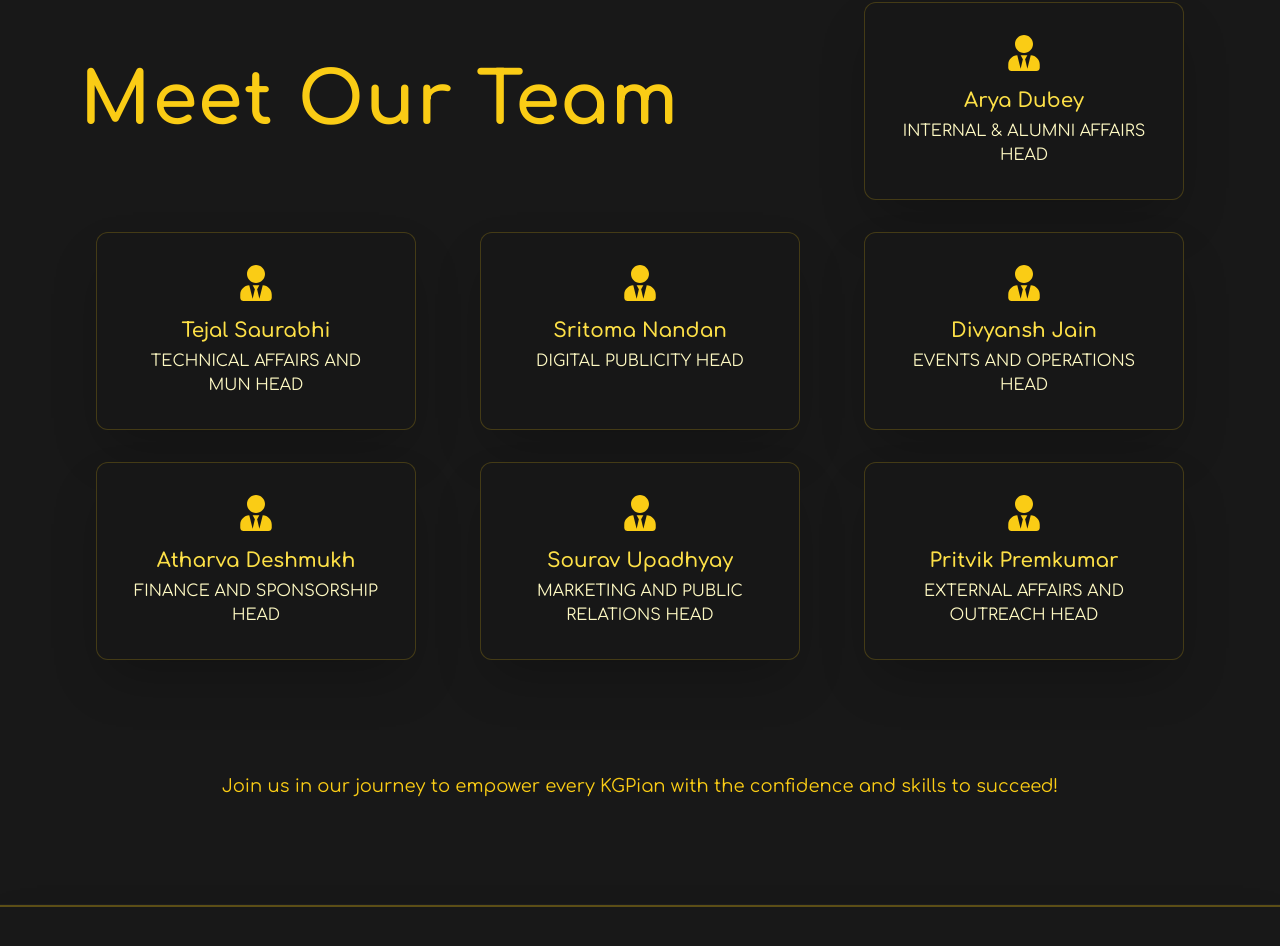
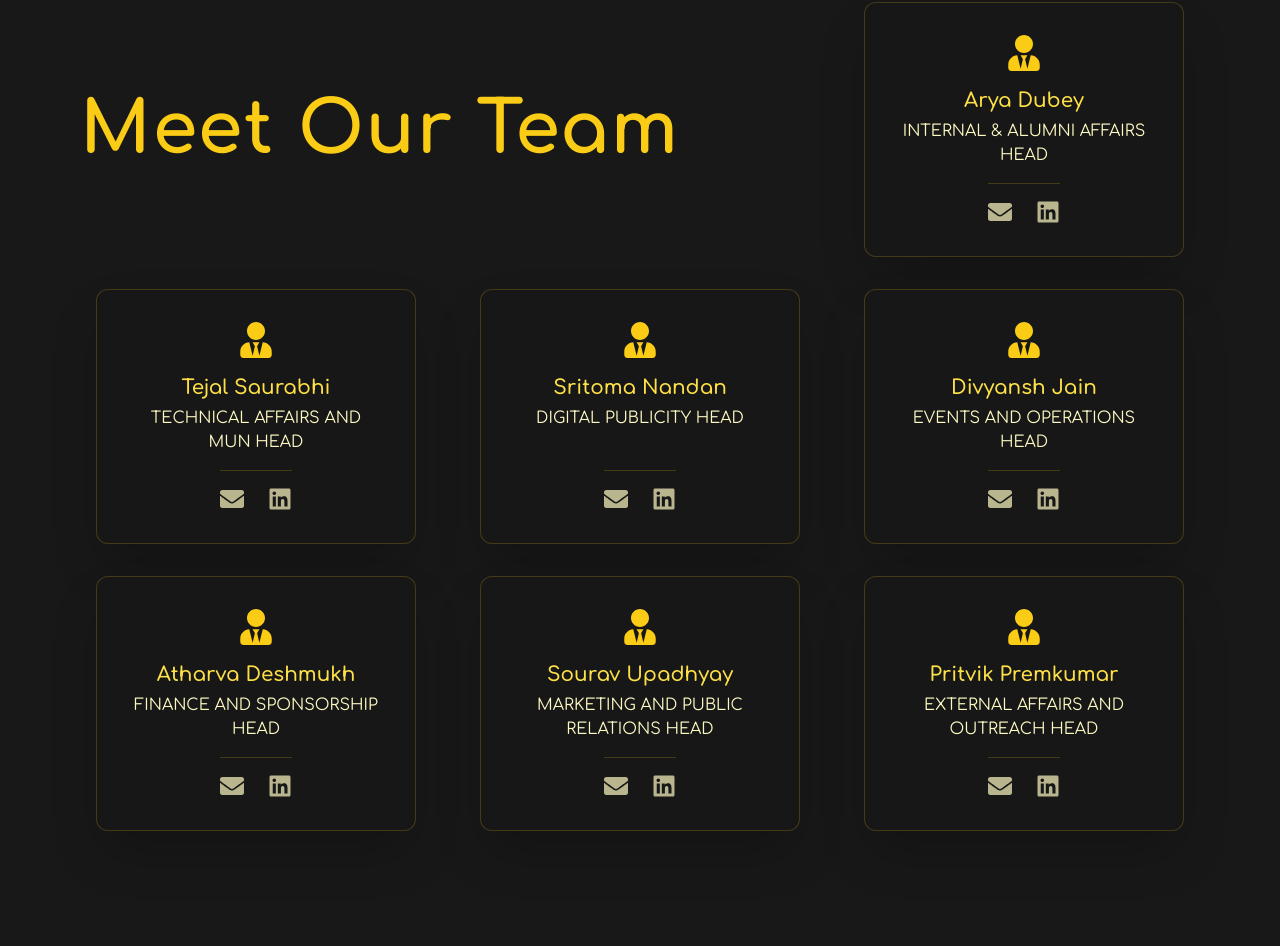
Before and after one commit to CQ-ETech/Freshers-Guide, a Next.js app: page /about-us in a window 1280 px wide. Shown: the part 2146-3092 px from the top of the page. Built offline with nearby package versions, Linux system fonts and the light colour scheme.

Commit message:
link added again

```diff
--- a/src/app/about-us/page.tsx
+++ b/src/app/about-us/page.tsx
@@ -1,7 +1,8 @@
 'use client'
 import React from 'react';
 import '../globals.css';
-import { FaUserTie, FaComments, FaClipboardCheck, FaChalkboardTeacher, FaHandshake, FaChevronDown } from 'react-icons/fa';
+// The necessary icons are already imported
+import { FaUserTie, FaComments, FaClipboardCheck, FaChalkboardTeacher, FaHandshake, FaChevronDown, FaEnvelope, FaLinkedin } from 'react-icons/fa';
 import Image from 'next/image';
 
 const communiqueEvents = [
@@ -33,15 +34,15 @@ const communiqueEvents = [
   }
 ];
 
+// ✅ FIX: Updated executiveTeam array with email and linkedin data
 const executiveTeam = [
-  // ...data remains the same
-  { name: 'Arya Dubey', role: 'INTERNAL & ALUMNI AFFAIRS HEAD' },
-  { name: 'Tejal Saurabhi', role: 'TECHNICAL AFFAIRS AND MUN HEAD' },
-  { name: 'Sritoma Nandan', role: 'DIGITAL PUBLICITY HEAD' },
-  { name: 'Divyansh Jain', role: 'EVENTS AND OPERATIONS HEAD' },
-  { name: 'Atharva Deshmukh', role: 'FINANCE AND SPONSORSHIP HEAD' },
-  { name: 'Sourav Upadhyay', role: 'MARKETING AND PUBLIC RELATIONS HEAD' },
-  { name: 'Pritvik Premkumar', role: 'EXTERNAL AFFAIRS AND OUTREACH HEAD' },
+  { name: 'Arya Dubey', role: 'INTERNAL & ALUMNI AFFAIRS HEAD', email: 'aryadubey666@gmail.com', linkedin: 'https://www.linkedin.com/in/arya-dubey-5a4181290/' },
+  { name: 'Tejal Saurabhi', role: 'TECHNICAL AFFAIRS AND MUN HEAD', email: 'tejalsaurabhi1302@gmail.com', linkedin: 'https://www.linkedin.com/in/tejal-saurabhi-1a96b7291/' },
+  { name: 'Sritoma Nandan', role: 'DIGITAL PUBLICITY HEAD', email:'nandansritoma1912@gmail.com', linkedin: 'https://www.linkedin.com/in/sritoma-nandan-02637a280/' },
+  { name: 'Divyansh Jain', role: 'EVENTS AND OPERATIONS HEAD', email:'div0211jain@gmail.com', linkedin: 'https://www.linkedin.com/in/divyansh-jain-iitkgp/' },
+  { name: 'Atharva Deshmukh', role: 'FINANCE AND SPONSORSHIP HEAD', email:'deshmukhatharva362@gmail.com', linkedin: 'https://www.linkedin.com/in/atharva-deshmukh-8a3894281/' },
+  { name: 'Sourav Upadhyay', role: 'MARKETING AND PUBLIC RELATIONS HEAD', email:'sourav.upadhyay0304@gmail.com', linkedin: 'https://www.linkedin.com/in/sourav-upadhyay-585ba5232/' },
+  { name: 'Pritvik Premkumar', role: 'EXTERNAL AFFAIRS AND OUTREACH HEAD', email:'pritvikps26@gmail.com', linkedin: 'https://www.linkedin.com/in/pritvik/' },
 ];
 
 // Reusable Divider Component (defined before use)
@@ -51,12 +52,22 @@ const Divider = () => (
     </div>
 );
 
-// Reusable Team Member Card
-const TeamMemberCard = ({ member }: { member: { name: string, role: string } }) => (
+// ✅ FIX: Updated TeamMemberCard to accept and display social links
+const TeamMemberCard = ({ member }: { member: { name: string; role: string; email: string; linkedin: string; } }) => (
   <div className="flex h-full flex-col items-center justify-center bg-[#181818]/90 rounded-xl shadow-2xl p-8 w-full max-w-xs mx-auto border border-yellow-400/20 hover:scale-105 hover:shadow-yellow-400/40 transition-all duration-300 glassmorphism-card group transform-gpu">
     <FaUserTie className="text-yellow-400 text-4xl mb-4 group-hover:rotate-12 transition-transform duration-300" />
     <h3 className="text-xl font-semibold text-yellow-300 mb-1 font-comfortaa text-center group-hover:text-yellow-400">{member.name}</h3>
     <p className="text-sm sm:text-base font-comfortaa text-center text-yellow-100 flex-grow">{member.role}</p>
+
+    {/* Social Links */}
+    <div className="mt-4 flex items-center gap-6 text-2xl border-t border-yellow-400/20 pt-4">
+      <a href={`mailto:${member.email}`} aria-label={`Email ${member.name}`} className="text-yellow-100/70 hover:text-yellow-300 hover:scale-110 transition-all duration-200">
+        <FaEnvelope />
+      </a>
+      <a href={member.linkedin} target="_blank" rel="noopener noreferrer" aria-label={`LinkedIn profile of ${member.name}`} className="text-yellow-100/70 hover:text-yellow-300 hover:scale-110 transition-all duration-200">
+        <FaLinkedin />
+      </a>
+    </div>
   </div>
 );
 
@@ -115,20 +126,16 @@ export default function AboutUs() {
 
       {/* Meet Our Team Section */}
       <section className="max-w-6xl mx-auto px-4 py-12 animate-fade-in-up">
-        {/* ✅ FIX: A single unified grid to guarantee the requested alignment. */}
         <div className="grid grid-cols-1 md:grid-cols-2 lg:grid-cols-3 gap-8 items-stretch">
 
-          {/* Grid Item 1: Title (spans 2 columns on large screens) */}
           <div className="lg:col-span-2 flex items-center justify-center text-center lg:justify-start lg:text-left">
             <h2 className="text-5xl sm:text-6xl md:text-7xl font-extrabold text-yellow-400 font-comfortaa leading-tight tracking-wide">
               Meet Our Team
             </h2>
           </div>
 
-          {/* Grid Item 2: Featured Card (Arya Dubey) - placed in the 3rd column */}
           <TeamMemberCard member={executiveTeam[0]} />
 
-          {/* The rest of the team flows into the grid. Divyansh Jain will be in the 3rd column of the next row, exactly below Arya. */}
           {executiveTeam.slice(1).map((member) => (
             <TeamMemberCard key={member.name} member={member} />
           ))}
```
